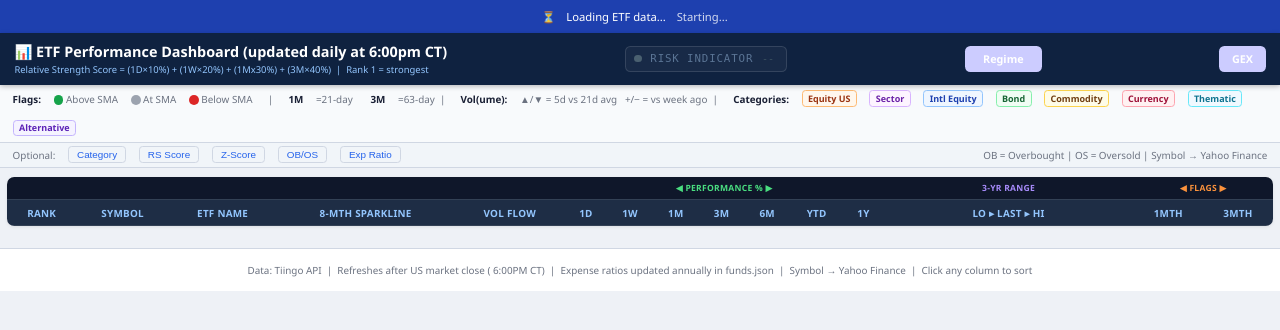
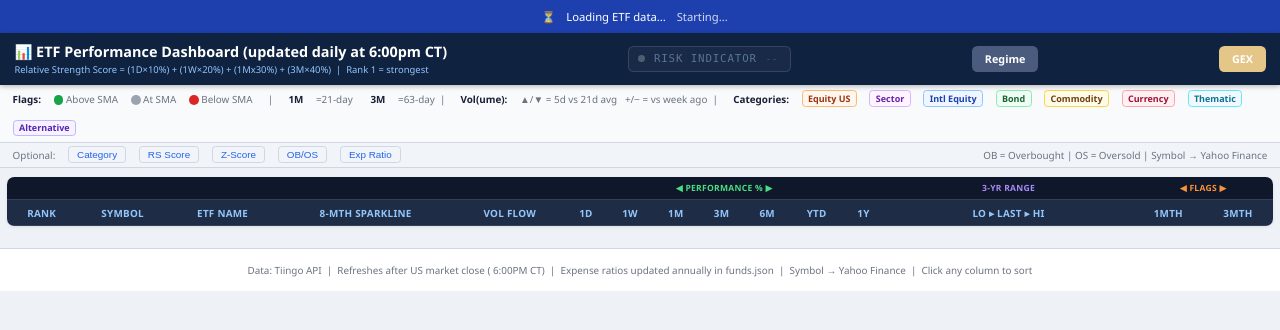
Before and after one commit to Jamesm2009/ETF-Dashboard, a Flask app: page / in a window 1280 px wide. Shown: the top 330 px of the page. Run offline with Flask 3, Linux system fonts and the light colour scheme; lists and menus that the app fills with data are empty.

Commit message:
Update index.html

```diff
--- a/templates/index.html
+++ b/templates/index.html
@@ -73,7 +73,7 @@ header {
 .rdot-green { background: #4ade80; }
 .rdot-red   { background: #f87171; }
 .rdot-grey  { background: #9ca3af; }
-.btn-link2 { border: none; border-radius: 6px; padding: 6px 20px; font-size: 12px; font-weight: 600; cursor: pointer; text-decoration: none; display: inline-block; color: #fff; }
+.btn-link2 { border: none; border-radius: 6px; padding: 6px 14px; font-size: 12px; font-weight: 600; cursor: pointer; text-decoration: none; display: inline-block; color: #fff; }
 .btn-link { border: none; border-radius: 6px; padding: 6px 14px; font-size: 12px; font-weight: 600; cursor: pointer; text-decoration: none; display: inline-block; color: #fff; }
 
 .legend {
@@ -273,8 +273,8 @@ footer { text-align: center; padding: 16px; color: var(--muted); font-size: 11px
 </div>
 {% endif %}
 
-<a class="btn-link2" href="https://market-regime-o4fi.onrender.com" target="_blank" style="background:#ccccff;">Regime</a>
-<a class="btn-link" href="https://gex-vizualizer.vercel.app/" target="_blank" style="background:#ccccff;">GEX</a>
+<a class="btn-link2" href="https://market-regime-o4fi.onrender.com" target="_blank" style="background:#4a5b7e;">Regime</a>
+<a class="btn-link" href="https://gex-vizualizer.vercel.app/" target="_blank" style="background:#e5c689;">GEX</a>
 </div>
 </header>
 
```
